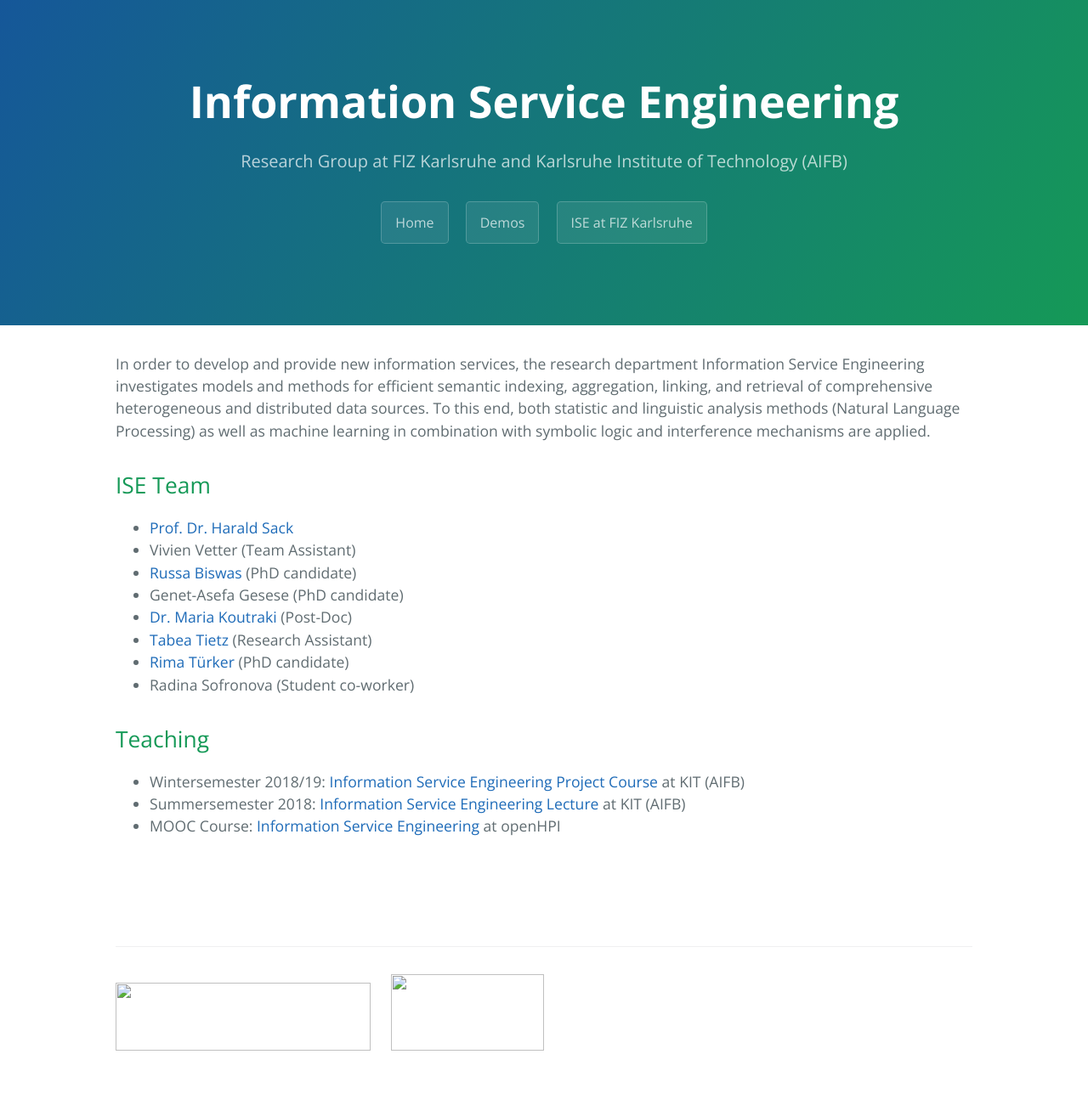
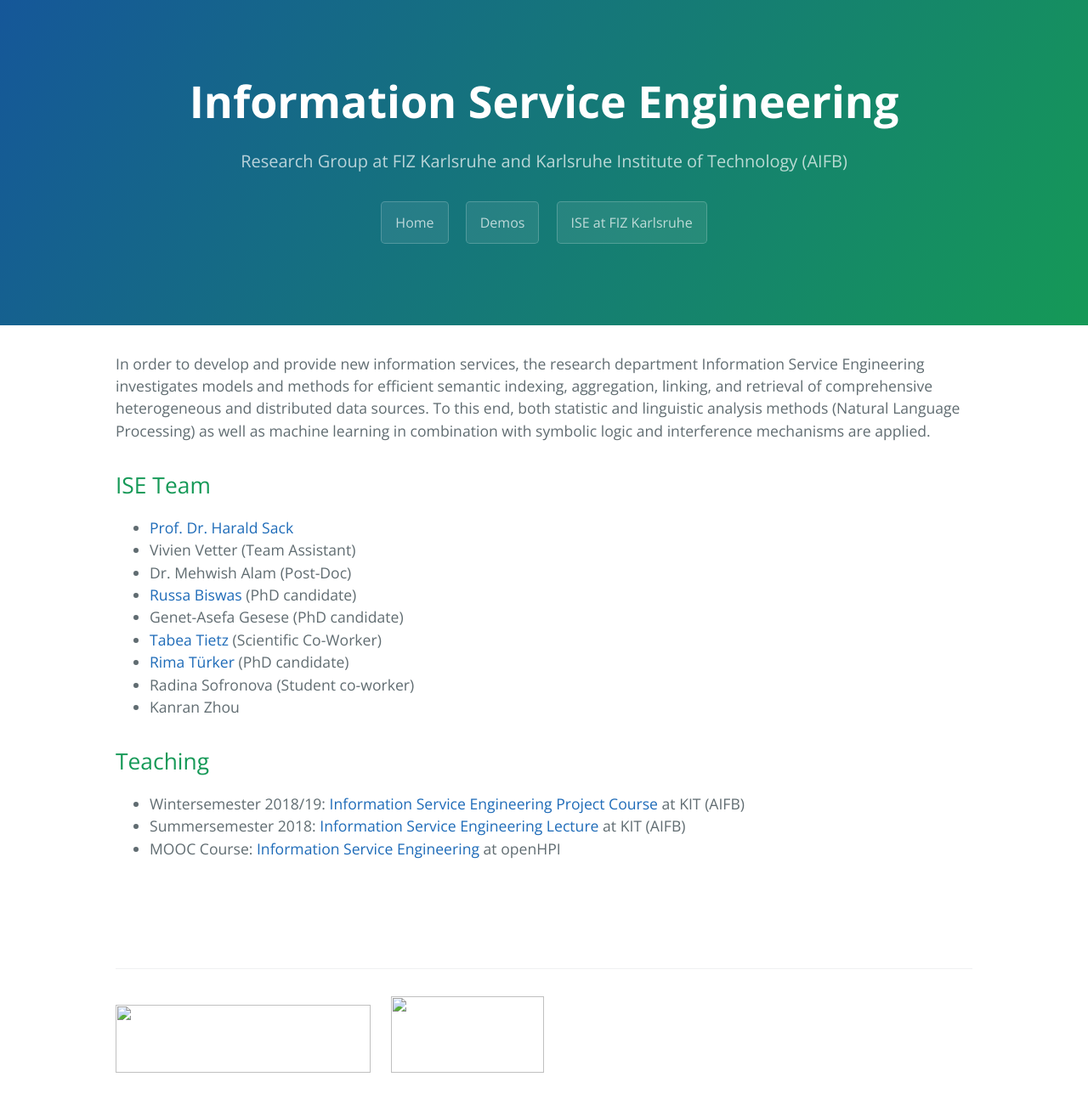
Before and after one commit to ISE-FIZKarlsruhe/ISE-FIZKarlsruhe.github.io, a Jekyll site: the page built from index.md, in a window 1280 px wide. Shown: the whole page at 85% size. Built offline with Jekyll 4.4.1, drawn with Linux system fonts in a browser that asks for light colours; our own code applies the rules of GitHub Pages for plain Markdown files; before the commit the page ends 1275 px from its top, so only the background shows below that.

Commit message:
Update index.md

```diff
--- a/index.md
+++ b/index.md
@@ -4,12 +4,13 @@ In order to develop and provide new information services, the research departmen
 
 - [Prof. Dr. Harald Sack](https://www.fiz-karlsruhe.de/en/forschung/lebenslauf-prof-dr-harald-sack)
 - Vivien Vetter (Team Assistant)
+- Dr. Mehwish Alam (Post-Doc)
 - [Russa Biswas](https://www.fiz-karlsruhe.de/index.php/en/forschung/lebenslauf-und-publikationen-russa-biswas) (PhD candidate)
 - Genet-Asefa Gesese (PhD candidate)
-- [Dr. Maria Koutraki](https://www.fiz-karlsruhe.de/index.php/en/forschung/lebenslauf-und-publikationen-dr-maria-koutraki) (Post-Doc)
-- [Tabea Tietz](https://www.fiz-karlsruhe.de/index.php/en/forschung/lebenslauf-und-publikationen-tabea-tietz) (Research Assistant)
+- [Tabea Tietz](https://www.fiz-karlsruhe.de/index.php/en/forschung/lebenslauf-und-publikationen-tabea-tietz) (Scientific Co-Worker)
 - [Rima Türker](https://www.fiz-karlsruhe.de/index.php/en/forschung/lebenslauf-und-publikationen-rima-tuerker) (PhD candidate)
 - Radina Sofronova (Student co-worker)
+- Kanran Zhou
 
 ## Teaching
 - Wintersemester 2018/19: [Information Service Engineering Project Course](http://www.aifb.kit.edu/web/Lehre/Praktikum_Projektpraktikum_Information_Service_Engineering/en) at KIT (AIFB)
```
